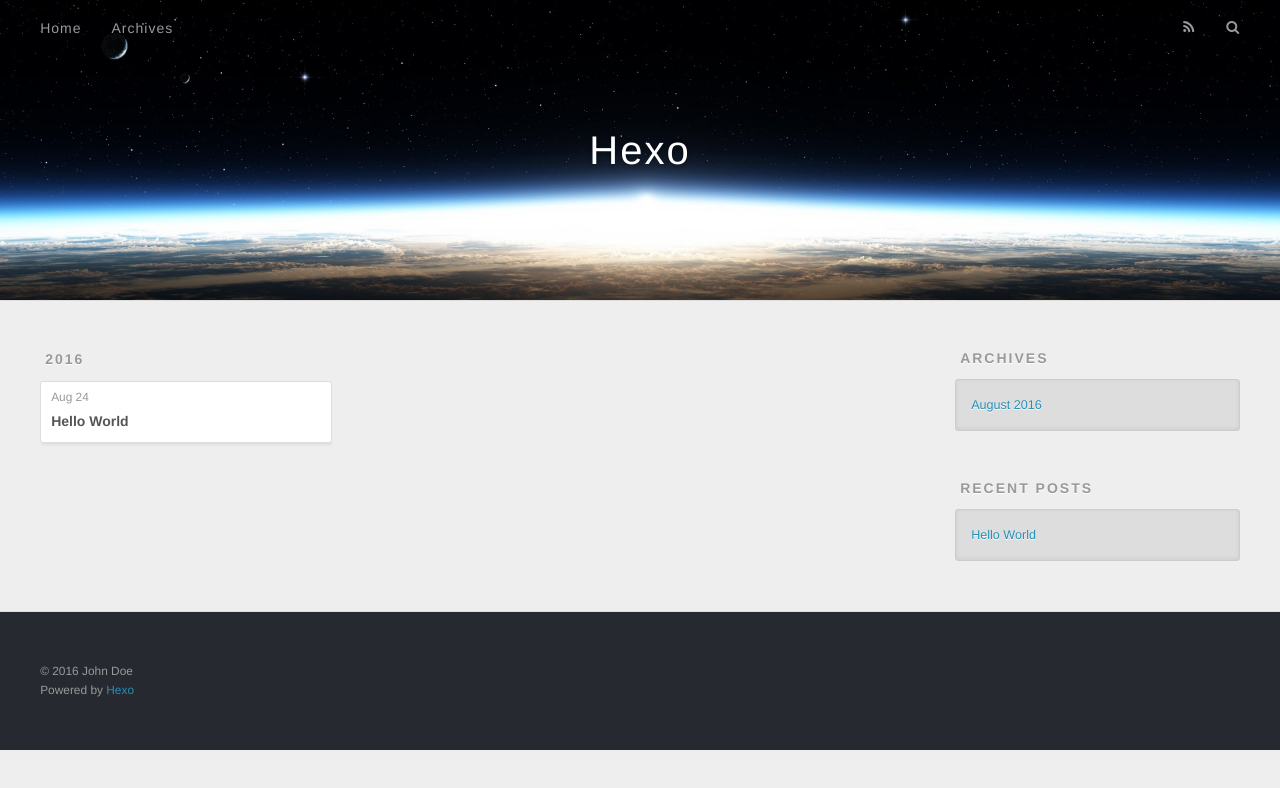
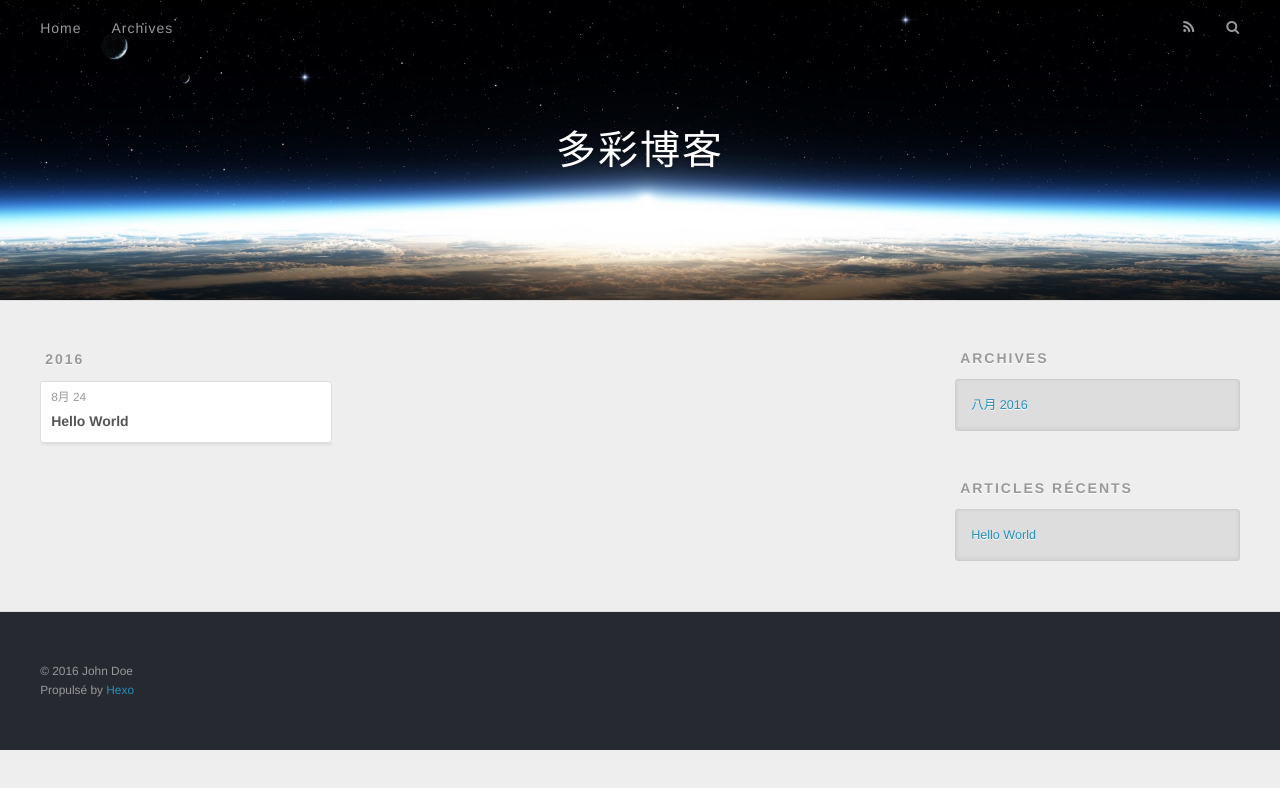
Before and after one commit to feng-fu/feng-fu.github.io, a plain HTML site: page archives/index.html in a window 1280 px wide. Drawn offline with nearby package versions, Linux system fonts and the light colour scheme.

Commit message:
Site updated: 2016-08-24 18:37:13

```diff
--- a/2016/08/24/hello-world/index.html
+++ b/2016/08/24/hello-world/index.html
@@ -3,14 +3,14 @@
 <head>
   <meta charset="utf-8">
 
-  <title>Hello World | Hexo</title>
+  <title>Hello World | 多彩博客</title>
   <meta name="viewport" content="width=device-width, initial-scale=1, maximum-scale=1">
   <meta name="description" content="Welcome to Hexo! This is your very first post. Check documentation for more info. If you get any problems when using Hexo, you can find the answer in troubleshooting or you can ask me on GitHub.
 Quick">
 <meta property="og:type" content="article">
 <meta property="og:title" content="Hello World">
 <meta property="og:url" content="http://yoursite.com/2016/08/24/hello-world/index.html">
-<meta property="og:site_name" content="Hexo">
+<meta property="og:site_name" content="多彩博客">
 <meta property="og:description" content="Welcome to Hexo! This is your very first post. Check documentation for more info. If you get any problems when using Hexo, you can find the answer in troubleshooting or you can ask me on GitHub.
 Quick">
 <meta property="og:updated_time" content="2016-08-24T08:56:53.925Z">
@@ -19,7 +19,7 @@ Quick">
 <meta name="twitter:description" content="Welcome to Hexo! This is your very first post. Check documentation for more info. If you get any problems when using Hexo, you can find the answer in troubleshooting or you can ask me on GitHub.
 Quick">
 
-    <link rel="alternate" href="/atom.xml" title="Hexo" type="application/atom+xml">
+    <link rel="alternate" href="/atom.xml" title="多彩博客" type="application/atom+xml">
 
 
     <link rel="icon" href="/favicon.png">
@@ -40,7 +40,7 @@ Quick">
   <div id="header-outer" class="outer">
     <div id="header-title" class="inner">
       <h1 id="logo-wrap">
-        <a href="/" id="logo">Hexo</a>
+        <a href="/" id="logo">多彩博客</a>
       </h1>
 
     </div>
@@ -55,9 +55,9 @@ Quick">
       </nav>
       <nav id="sub-nav">
 
-          <a id="nav-rss-link" class="nav-icon" href="/atom.xml" title="RSS Feed"></a>
+          <a id="nav-rss-link" class="nav-icon" href="/atom.xml" title="Flux RSS"></a>
 
-        <a id="nav-search-btn" class="nav-icon" title="Search"></a>
+        <a id="nav-search-btn" class="nav-icon" title="Rechercher"></a>
       </nav>
       <div id="search-form-wrap">
         <form action="//google.com/search" method="get" accept-charset="UTF-8" class="search-form"><input type="search" name="q" results="0" class="search-form-input" placeholder="Search"><button type="submit" class="search-form-submit">&#xF002;</button><input type="hidden" name="sitesearch" value="http://yoursite.com"></form>
@@ -101,7 +101,7 @@ Quick">
 
     </div>
     <footer class="article-footer">
-      <a data-url="http://yoursite.com/2016/08/24/hello-world/" data-id="cis8p1f3k0000z4o8uoafwzu2" class="article-share-link">Share</a>
+      <a data-url="http://yoursite.com/2016/08/24/hello-world/" data-id="cis8rna4f0000zso8xlh144ba" class="article-share-link">Partager</a>
 
 
     </footer>
@@ -127,7 +127,7 @@ Quick">
   <div class="widget-wrap">
     <h3 class="widget-title">Archives</h3>
     <div class="widget">
-      <ul class="archive-list"><li class="archive-list-item"><a class="archive-list-link" href="/archives/2016/08/">August 2016</a></li></ul>
+      <ul class="archive-list"><li class="archive-list-item"><a class="archive-list-link" href="/archives/2016/08/">八月 2016</a></li></ul>
     </div>
   </div>
 
@@ -135,7 +135,7 @@ Quick">
 
 
   <div class="widget-wrap">
-    <h3 class="widget-title">Recent Posts</h3>
+    <h3 class="widget-title">Articles récents</h3>
     <div class="widget">
       <ul>
 
@@ -156,7 +156,7 @@ Quick">
   <div class="outer">
     <div id="footer-info" class="inner">
       &copy; 2016 John Doe<br>
-      Powered by <a href="http://hexo.io/" target="_blank">Hexo</a>
+      Propulsé by <a href="http://hexo.io/" target="_blank">Hexo</a>
     </div>
   </div>
 </footer>
--- a/archives/index.html
+++ b/archives/index.html
@@ -3,16 +3,16 @@
 <head>
   <meta charset="utf-8">
 
-  <title>Archives | Hexo</title>
+  <title>Archives | 多彩博客</title>
   <meta name="viewport" content="width=device-width, initial-scale=1, maximum-scale=1">
   <meta property="og:type" content="website">
-<meta property="og:title" content="Hexo">
+<meta property="og:title" content="多彩博客">
 <meta property="og:url" content="http://yoursite.com/archives/index.html">
-<meta property="og:site_name" content="Hexo">
+<meta property="og:site_name" content="多彩博客">
 <meta name="twitter:card" content="summary">
-<meta name="twitter:title" content="Hexo">
+<meta name="twitter:title" content="多彩博客">
 
-    <link rel="alternate" href="/atom.xml" title="Hexo" type="application/atom+xml">
+    <link rel="alternate" href="/atom.xml" title="多彩博客" type="application/atom+xml">
 
 
     <link rel="icon" href="/favicon.png">
@@ -33,7 +33,7 @@
   <div id="header-outer" class="outer">
     <div id="header-title" class="inner">
       <h1 id="logo-wrap">
-        <a href="/" id="logo">Hexo</a>
+        <a href="/" id="logo">多彩博客</a>
       </h1>
 
     </div>
@@ -48,9 +48,9 @@
       </nav>
       <nav id="sub-nav">
 
-          <a id="nav-rss-link" class="nav-icon" href="/atom.xml" title="RSS Feed"></a>
+          <a id="nav-rss-link" class="nav-icon" href="/atom.xml" title="Flux RSS"></a>
 
-        <a id="nav-search-btn" class="nav-icon" title="Search"></a>
+        <a id="nav-search-btn" class="nav-icon" title="Rechercher"></a>
       </nav>
       <div id="search-form-wrap">
         <form action="//google.com/search" method="get" accept-charset="UTF-8" class="search-form"><input type="search" name="q" results="0" class="search-form-input" placeholder="Search"><button type="submit" class="search-form-submit">&#xF002;</button><input type="hidden" name="sitesearch" value="http://yoursite.com"></form>
@@ -76,7 +76,7 @@
   <div class="archive-article-inner">
     <header class="archive-article-header">
       <a href="/2016/08/24/hello-world/" class="archive-article-date">
-  <time datetime="2016-08-24T08:56:53.925Z" itemprop="datePublished">Aug 24</time>
+  <time datetime="2016-08-24T08:56:53.925Z" itemprop="datePublished">8月 24</time>
 </a>
 
 
@@ -109,7 +109,7 @@
   <div class="widget-wrap">
     <h3 class="widget-title">Archives</h3>
     <div class="widget">
-      <ul class="archive-list"><li class="archive-list-item"><a class="archive-list-link" href="/archives/2016/08/">August 2016</a></li></ul>
+      <ul class="archive-list"><li class="archive-list-item"><a class="archive-list-link" href="/archives/2016/08/">八月 2016</a></li></ul>
     </div>
   </div>
 
@@ -117,7 +117,7 @@
 
 
   <div class="widget-wrap">
-    <h3 class="widget-title">Recent Posts</h3>
+    <h3 class="widget-title">Articles récents</h3>
     <div class="widget">
       <ul>
 
@@ -138,7 +138,7 @@
   <div class="outer">
     <div id="footer-info" class="inner">
       &copy; 2016 John Doe<br>
-      Powered by <a href="http://hexo.io/" target="_blank">Hexo</a>
+      Propulsé by <a href="http://hexo.io/" target="_blank">Hexo</a>
     </div>
   </div>
 </footer>
```
Also changed, not shown: archives/2016/08/index.html (+12 -12 lines), archives/2016/index.html (+12 -12 lines), index.html (+12 -12 lines).
